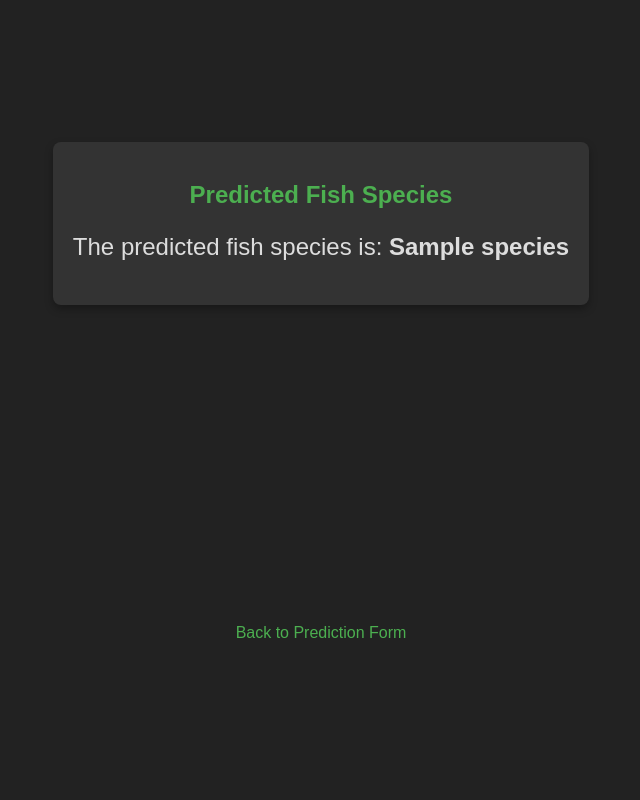
After one commit to ItsNimmz/Fish_Dataset, a Flask app: template templates/result.html in a window 1280 px wide. The commit adds this page. Shown: the whole page, without its empty margins (319-959 px from the left). Run offline with Flask 3, Linux system fonts and the light colour scheme; the template is opened without the code that fills it: most values are stand-ins (such as "Sample title", 1, 10 or a date in 2020).

Commit message:
model changed

```diff
--- a/templates/index.html
+++ b/templates/index.html
@@ -7,7 +7,7 @@
 </head>
 <body>
     <div class="container mt-4">
-        <h2 class="mb-4">Fish Weight Prediction</h2>
+        <h2 class="mb-4 heading">Fish Weight Prediction</h2>
         <form method="post" action="/predict">
             <div class="form-group">
                 <label for="length1">Length 1:</label>
@@ -31,6 +31,9 @@
             </div>
             <button type="submit" class="btn btn-primary">Predict Weight</button>
         </form>
+        {% if prediction_text %}
+            <h4 class="mt-4">{{ prediction_text }}</h4>
+        {% endif %}
     </div>
 </body>
 </html>
--- /dev/null
+++ b/templates/result.html
@@ -0,0 +1,65 @@
+<!DOCTYPE html>
+<html lang="en">
+<head>
+    <meta charset="UTF-8">
+    <title>Result - Fish Species Prediction</title>
+    <style>
+        body {
+            font-family: Arial, sans-serif;
+            background-color: #222;
+            color: #ddd;
+            margin: 0;
+            padding: 0;
+            display: grid;
+            justify-content: center;
+            align-items: center;
+            height: 100vh;
+        }
+        .result-container {
+            max-width: 600px;
+            background-color: #333;
+            border-radius: 8px;
+            padding: 20px;
+            box-shadow: 0 4px 8px rgba(0, 0, 0, 0.3);
+            animation: fadeIn 0.5s ease-in-out;
+        }
+        @keyframes fadeIn {
+            0% { opacity: 0; transform: translateY(-20px); }
+            100% { opacity: 1; transform: translateY(0); }
+        }
+        h2 {
+            color: #4CAF50;
+            text-align: center;
+        }
+        .species {
+            font-size: 24px;
+            margin-top: 20px;
+            text-align: center;
+        }
+        .footer {
+            text-align: center;
+            margin-top: 20px;
+            color: #bbb;
+        }
+        .footer a {
+            color: #4CAF50;
+            text-decoration: none;
+            transition: color 0.3s ease;
+        }
+        .footer a:hover {
+            color: #8BC34A;
+        }
+    </style>
+</head>
+<body>
+    <div class="result-container">
+        <h2>Predicted Fish Species</h2>
+        <div class="species">
+            <p>The predicted fish species is: <strong>{{ species }}</strong></p>
+        </div>
+    </div>
+    <div class="footer">
+        <p><a href="/">Back to Prediction Form</a></p>
+    </div>
+</body>
+</html>
```
Also changed, not shown: static/style.css (+26 -2 lines), 2 other files.
